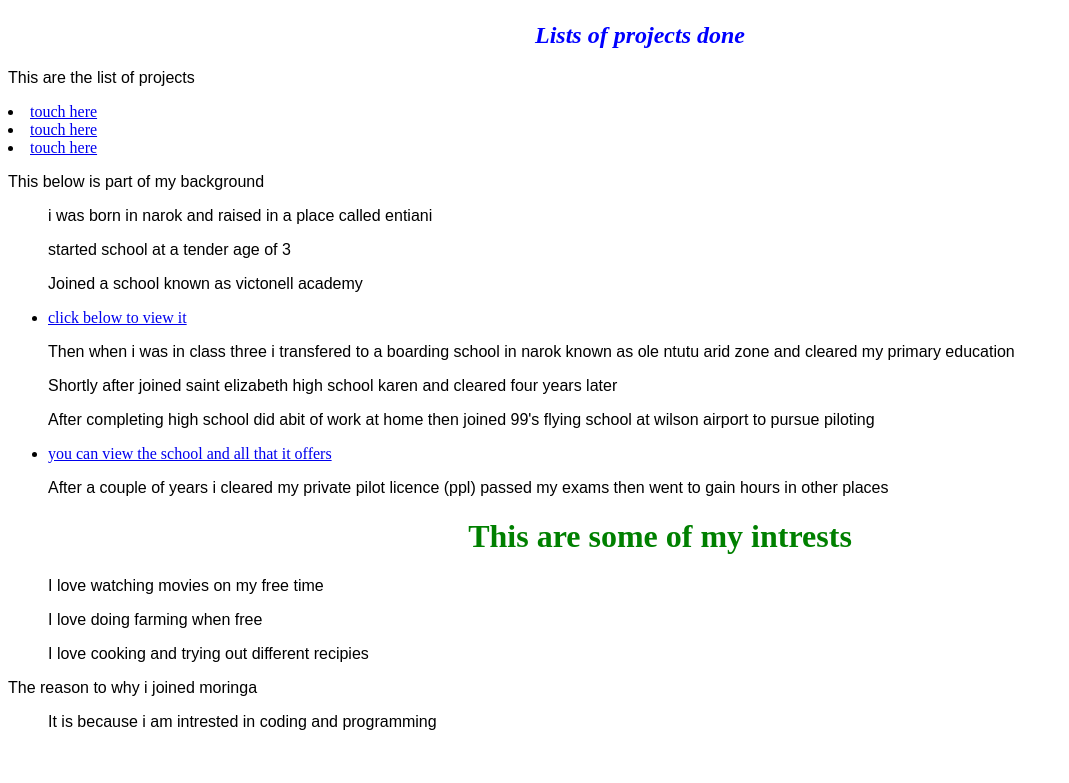
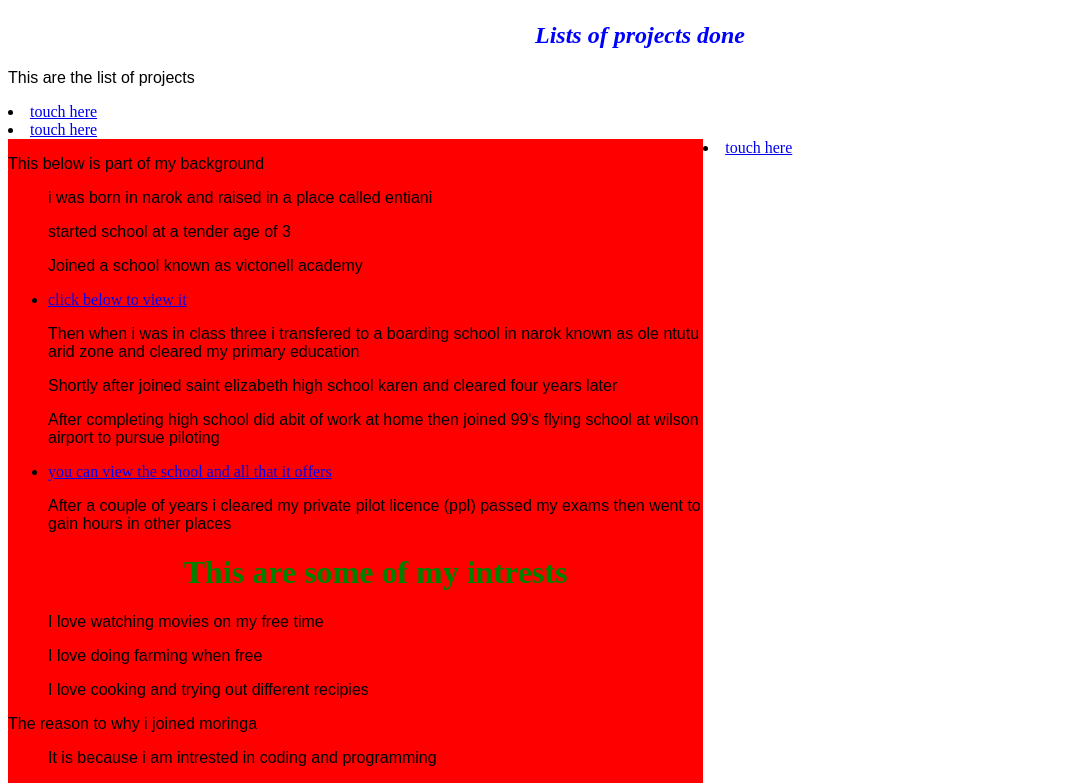
Before and after one commit to parsalunye/lawrence-naeku, a plain HTML site: page index.html in a window 1280 px wide. Shown: the part 758-1541 px from the top of the page, without its empty margins (0-1069 px from the left). Before the commit the page ends 1505 px from the top, so only its background shows below. Drawn offline with Linux system fonts and the light colour scheme.

Commit message:
add changes

```diff
--- a/css/styles.css
+++ b/css/styles.css
@@ -12,4 +12,11 @@ p{
 }
 ul{
   line-height: normal;
+}.sidebar{
+  width: 55%;
+  float:left;
+  background-color: red;
 }
+.author{
+  color: blue
+  }
```
Also changed, not shown: index.html (+1 -0 lines).
